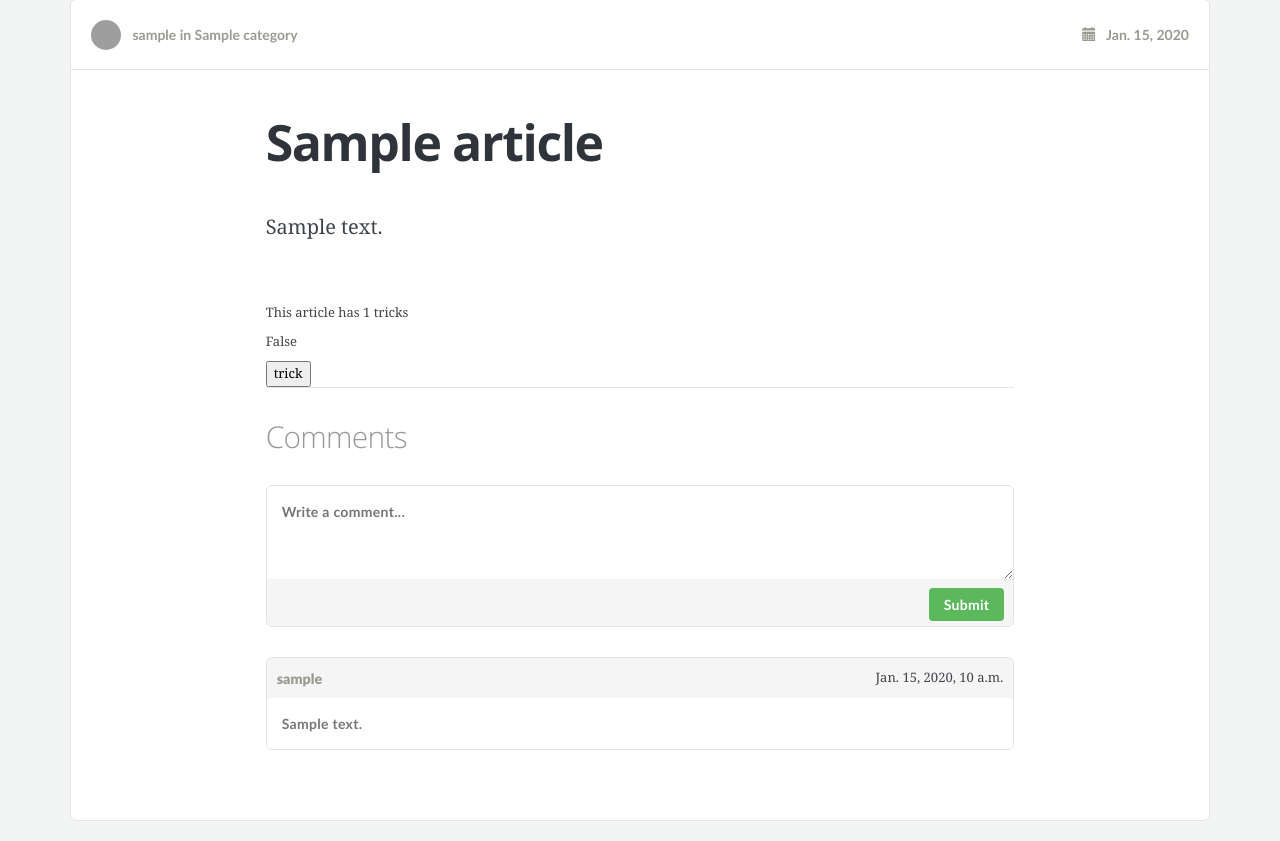
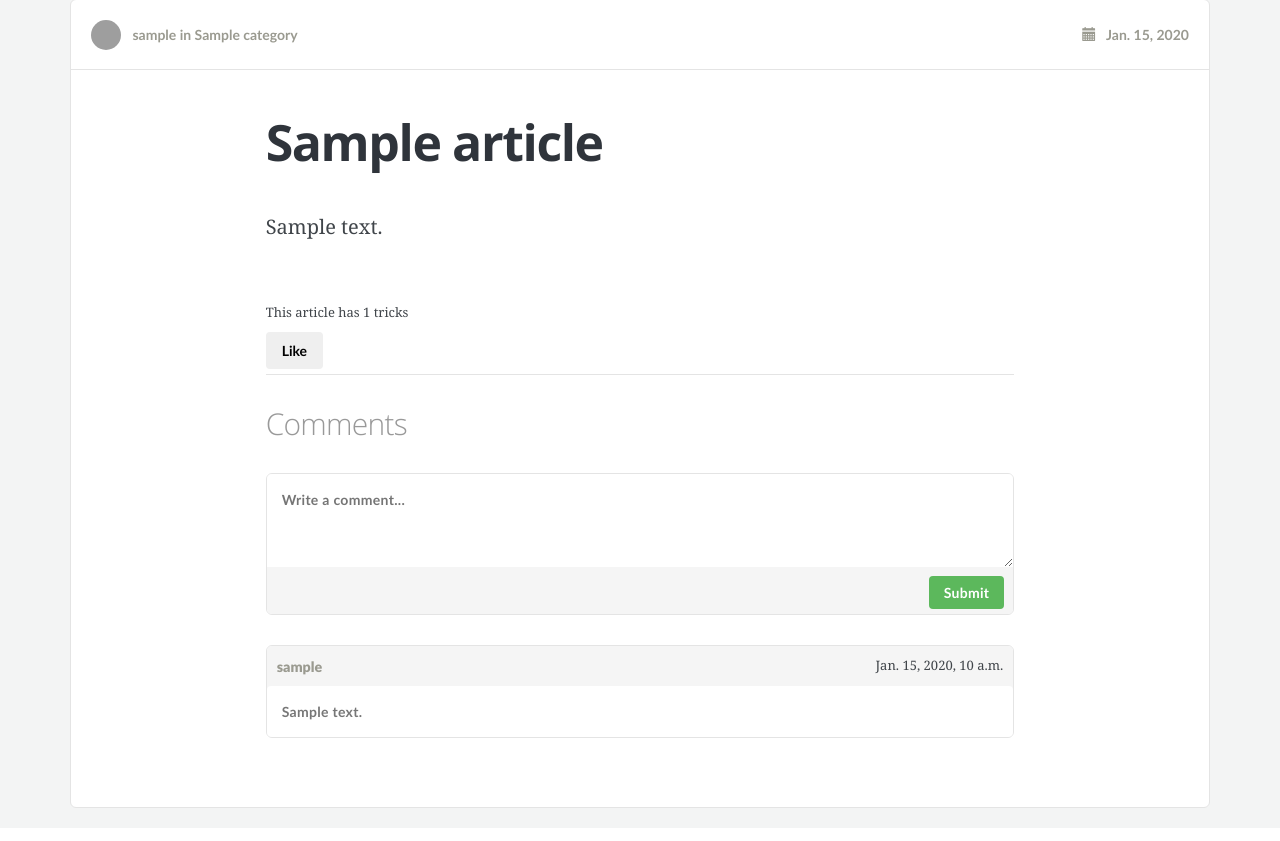
Before and after one commit to meikuam/Redwing, a Django app: a page that uses news/templates/news/article_detail.html in a window 1280 px wide. Shown: the part 123-964 px from the top of the page. After the commit the page ends 931 px from the top, so only its background shows below. Run offline with Django 3.2, Linux system fonts and the light colour scheme; tables that the repository leaves empty hold one stand-in row (values such as "Sample post"); some libraries are stand-ins or nearby versions; grey boxes are pictures that could not be loaded.

Commit message:
add ajax like button with normal response

```diff
--- a/news/templates/news/article_detail.html
+++ b/news/templates/news/article_detail.html
@@ -2,34 +2,33 @@
 
 {% block content %}
 <div class="container">
-	<div class="boxed  push-down-20">
+	<div class="boxed push-down-20">
 		<div class="meta">
 			<div class="meta__container--without-image" style="padding: 0 20px">
 				<div class="row">
-					<div class="col-xs-12  col-sm-8">
+					<div class="col-xs-12 col-sm-8">
 						<div class="meta__info">
 							<span class="meta__author">
 								<img src="https://user-profile.s3.envato.com/files/50627171/avatar%20small.png" alt="Meta avatar" width="30" height="30"> <a href="#">{{ object.author.username }}</a> in <a href="#">{{ object.category }}</a>
 							</span>
 						</div>
 					</div>
-					<div class="col-xs-12  col-sm-4">
+					<div class="col-xs-12 col-sm-4">
 						<span class="meta__date"><span class="glyphicon glyphicon-calendar"></span> &nbsp; {{ article.published|date }}</span>
 					</div>
 				</div>
 			</div>
 		</div>
 		<div class="row">
-			<div class="col-xs-10  col-xs-offset-1  col-md-8  col-md-offset-2  push-down-60">
+			<div class="col-xs-10 col-xs-offset-1 col-md-8 col-md-offset-2 push-down-60">
 				<div class="post-content">
 					<h1><a href="#">{{ article.title }}</a></h1>
 					{{ article.content|safe }}
 				</div>
-				<p>This article has {{ likes }} tricks</p>
-				<p>{{ liked }}</p>
-				<form action="{% url 'news:like' article.slug %}" method="POST">
+				<p>This article has <span id="likes-num"> {{ likes }} </span> tricks </p>
+				<form id="like-form" action="{% url 'news:like' article.slug %}" method="POST">
 					{% csrf_token %}
-					<input type="submit" value="trick">
+					<button id="like-btn" type="submit" class="btn {% if liked %} btn-primary {% endif %}">Like</button>
 				</form>
 				{% include 'news/comment_section.html' with comments=comments %}
 			</div>
@@ -37,4 +36,19 @@
 	</div>
 </div>
 
+<script type="text/javascript">
+	$('#like-form').on('submit', function(e) {
+		e.preventDefault();
+		$('#like-btn').toggleClass('btn-primary');
+		$.ajax({
+			method: 'POST',
+			url: '{% url 'news:like' article.slug %}',
+			data: $(this).serialize()
+		})
+			.done(function( msg ) {
+				$('#likes-num').text(msg.likes);
+			});
+	});
+</script>
+
 {% endblock %}
--- a/news/views.py
+++ b/news/views.py
@@ -12,9 +12,11 @@ from .models import Article, Comment, Category, ContentManagerCategory, Like
 
 from django.contrib.auth.decorators import login_required
 
-from django.http import HttpResponseRedirect
+from django.http import HttpResponseRedirect, HttpResponse, JsonResponse
 
 from django.contrib.admin.views.decorators import staff_member_required
+
+# import json
 
 class ArticleListView(ListView):
 	model = Article
@@ -33,11 +35,11 @@ class ArticleDetailView(DetailView):
 		context['likes'] = len(Like.objects.filter(article=self.object))
 		if self.request.user.is_authenticated():
 			if len(Like.objects.filter(article=self.object, author=self.request.user)) != 0:
-				context['liked'] = 'True'
+				context['liked'] =  True
 			else:
-				context['liked'] = 'False'
+				context['liked'] = False
 		else:
-			context['liked'] = 'False'
+			context['liked'] = False
 		return context
 
 class ArticleCreateView(UserPassesTestMixin, CreateView):
@@ -101,4 +103,9 @@ def like(request, slug):
 			like_.save()
 		else:
 			like_.delete()
-	return redirect(article, slug)
+
+	if request.is_ajax():
+		resp = {"likes" : str(len(Like.objects.filter(article=article)))}
+		return JsonResponse(resp)
+	else:
+		return redirect(article, slug)
```
